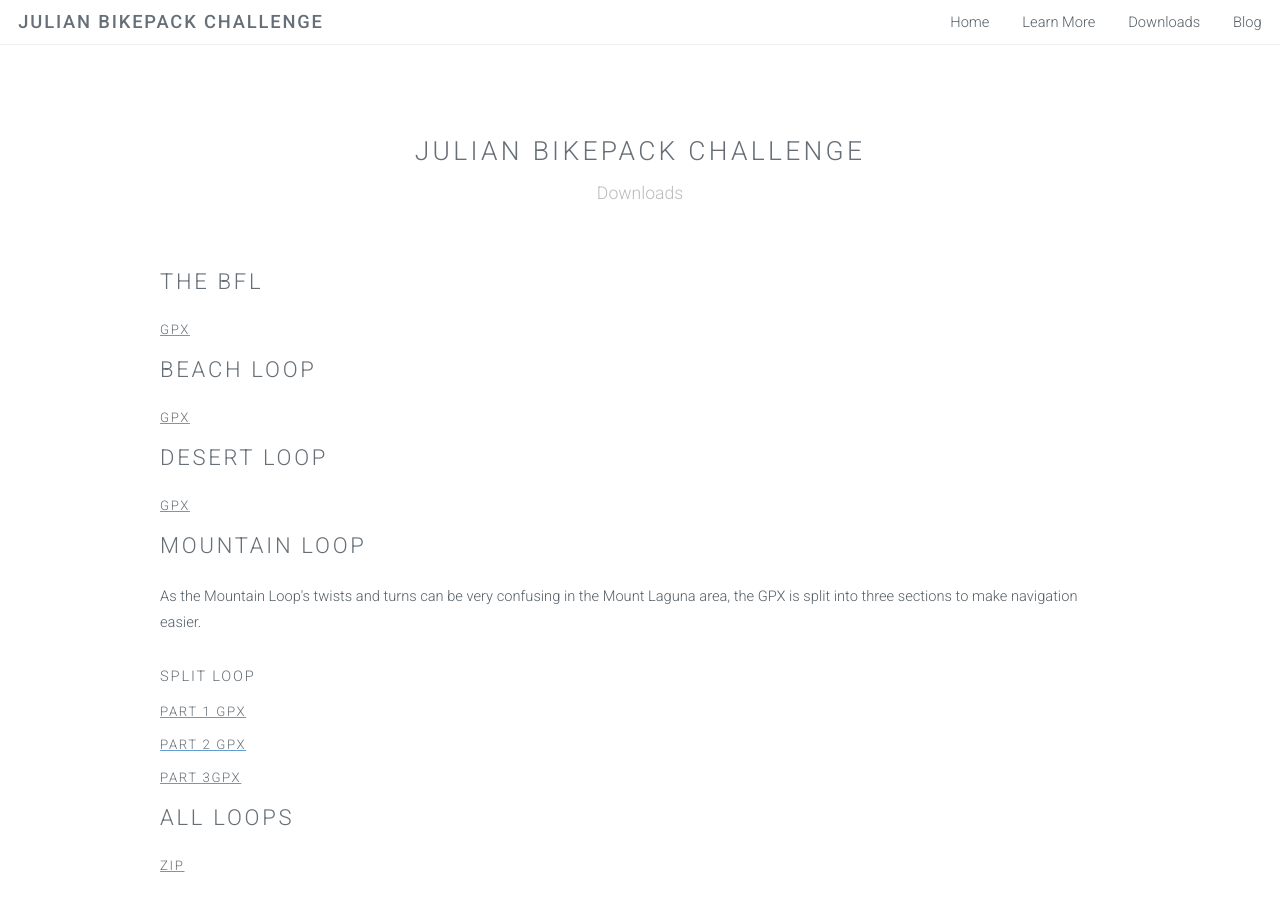
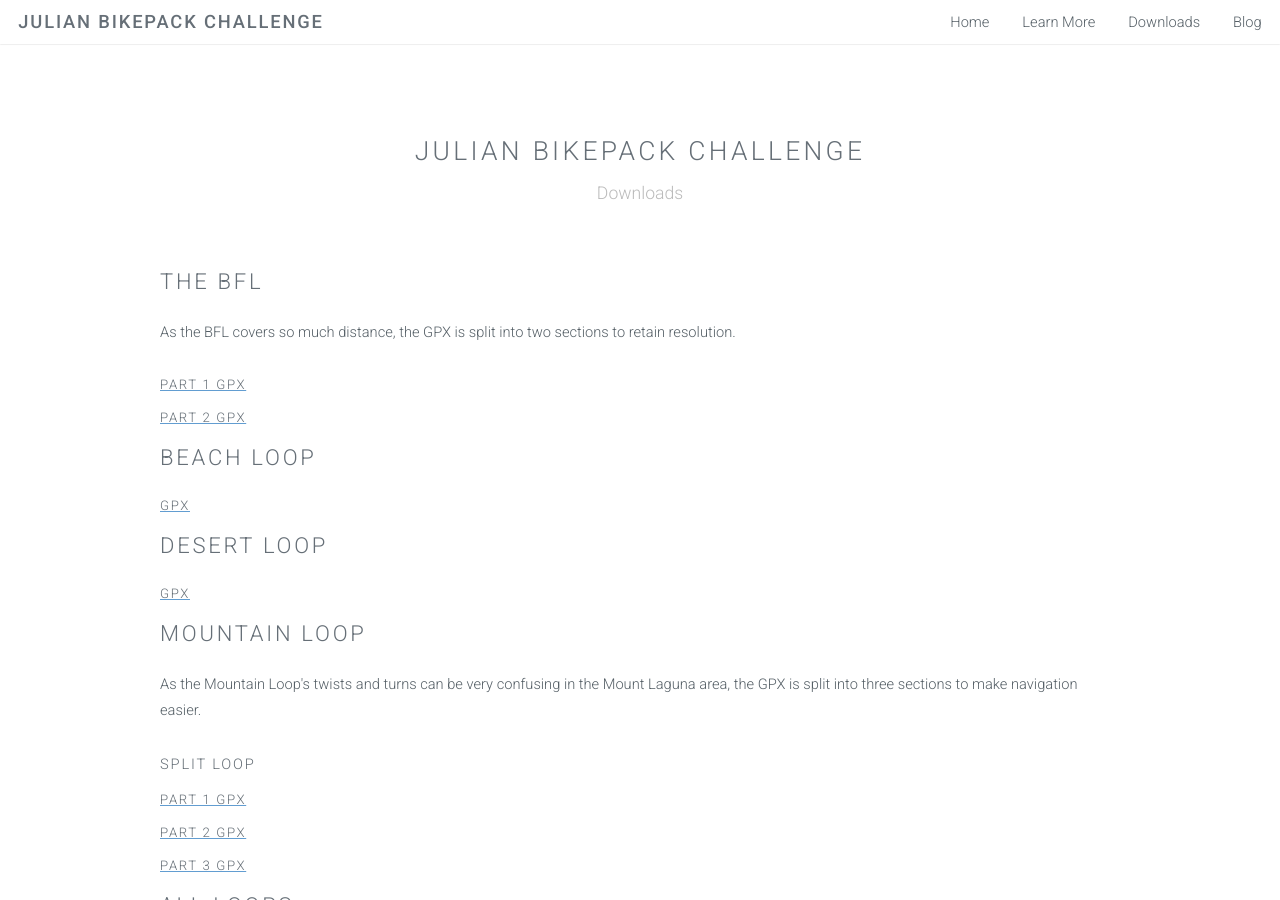
Before and after one commit to Nkawu/jbpc, a Jekyll site: the page built from downloads.html, in a window 1280 px wide and 900 px high. Built offline with Jekyll 4.4.1, drawn with Linux system fonts in a browser that asks for light colours.

Commit message:
Update downloads.html

```diff
--- a/downloads.html
+++ b/downloads.html
@@ -11,13 +11,15 @@ layout: default
     <div class="container">
         <section>
             <h2>THE BFL</h2>
-            <a href="{{ site.baseurl }}/downloads/jbpc_bfl_2017-09-20.gpx"><h5>GPX</h5></a>
+            <p>As the BFL covers so much distance, the GPX is split into two sections to retain resolution.</p>
+            <a href="{{ site.baseurl }}/downloads/jbpc_bfl_2017-09-28_001.gpx"><h5>Part 1 GPX</h5></a>
+            <a href="{{ site.baseurl }}/downloads/jbpc_bfl_2017-09-28_002.gpx"><h5>Part 2 GPX</h5></a>
         </section>
     </div>
     <div class="container">
         <section>
             <h2>BEACH LOOP</h2>
-            <a href="{{ site.baseurl }}/downloads/jbpc_beach_loop_2017-09-21.gpx"><h5>GPX</h5></a>
+            <a href="{{ site.baseurl }}/downloads/jbpc_beach_loop_2017-09-28.gpx"><h5>GPX</h5></a>
         </section>
     </div>
     <div class="container">
@@ -31,9 +33,9 @@ layout: default
             <h2>MOUNTAIN LOOP</h2>
             <p>As the Mountain Loop's twists and turns can be very confusing in the Mount Laguna area, the GPX is split into three sections to make navigation easier.</p>
             <h4>SPLIT LOOP</h4>
-            <a href="{{ site.baseurl }}/downloads/jbpc_mountain_loop_2017-09-22_001.gpx"><h5>Part 1 GPX</h5></a>
-            <a href="{{ site.baseurl }}/downloads/jbpc_mountain_loop_2017-09-22_002.gpx"><h5>Part 2 GPX</h5></a>
-            <a href="{{ site.baseurl }}/downloads/jbpc_mountain_loop_2017-09-22_003.gpx"><h5>Part 3GPX</h5></a>
+            <a href="{{ site.baseurl }}/downloads/jbpc_mountain_loop_2017-09-28_001.gpx"><h5>Part 1 GPX</h5></a>
+            <a href="{{ site.baseurl }}/downloads/jbpc_mountain_loop_2017-09-28_002.gpx"><h5>Part 2 GPX</h5></a>
+            <a href="{{ site.baseurl }}/downloads/jbpc_mountain_loop_2017-09-28_003.gpx"><h5>Part 3 GPX</h5></a>
         </section>
     </div>
     <div class="container">
```
